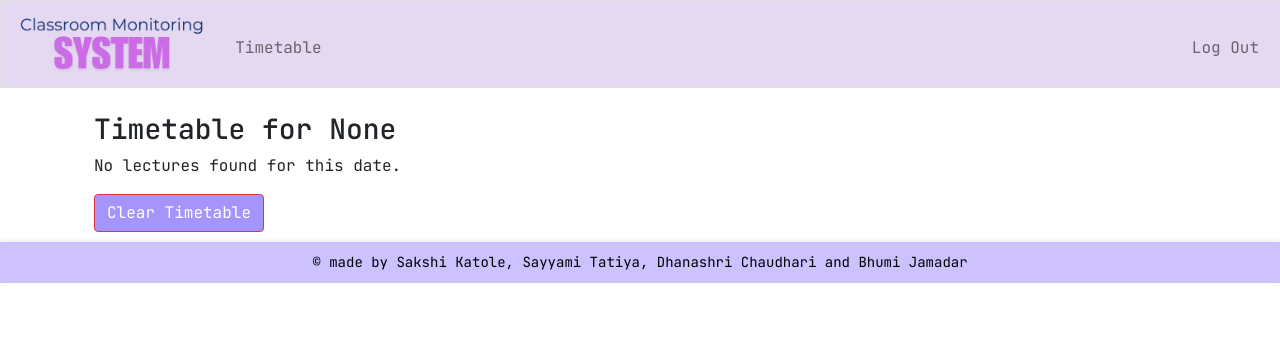
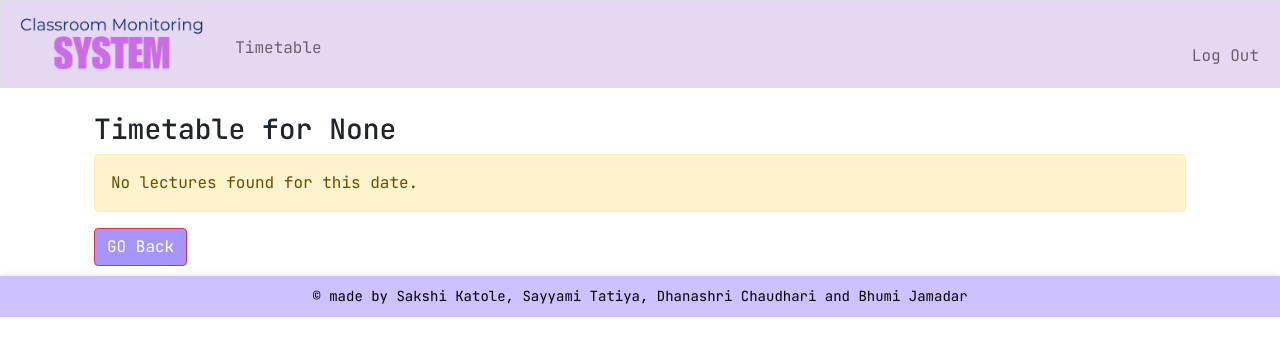
Before and after one commit to webcrafter011/Classroom-Monitoring-System, a Flask app: page /display_timetable in a window 1280 px wide. Shown: the top 356 px of the page. Run offline with Flask 3, Linux system fonts and the light colour scheme; the visitor is signed in with stand-in values (Sample User, id 1); some libraries are stand-ins or nearby versions.

Commit message:
version 1.0

```diff
--- a/app.py
+++ b/app.py
@@ -1,8 +1,9 @@
 import os
 from cs50 import SQL
 from datetime import date, datetime, timedelta
-from flask import Flask, flash, redirect, render_template, request, session, url_for
+from flask import Flask, flash, redirect, render_template, request, session
 from flask_session import Session
+from werkzeug.security import check_password_hash, generate_password_hash
 from helper import apology
 from functools import wraps
 from flask_mail import Mail, Message
@@ -42,7 +43,6 @@
         teacher_name TEXT NOT NULL,
         teacher_email TEXT NOT NULL,
         lecture_date DATE NOT NULL,
-        status TEXT DEFAULT 'Pending',
         created_at TIMESTAMP DEFAULT CURRENT_TIMESTAMP
     )
     """
@@ -61,23 +61,9 @@
 
 
 # Function to send email
-def send_email(
-    teacher_email, teacher_name, subject_name, lecture_time, lecture_id, lecture_date
-):
-    with app.app_context():
-        confirm_url = url_for(
-            "confirm_lecture",
-            lecture_id=lecture_id,
-            lecture_date=lecture_date,
-            _external=True,
-        )
-        cancel_url = url_for(
-            "cancel_lecture",
-            lecture_id=lecture_id,
-            lecture_date=lecture_date,
-            _external=True,
-        )
-
+# Function to send email
+def send_email(teacher_email, teacher_name, subject_name, lecture_time):
+    with app.app_context():  # Ensures this is within the app context
         msg = Message(
             "Lecture Status Confirmation",
             sender=app.config["MAIL_USERNAME"],
@@ -86,12 +72,11 @@
         msg.body = f"""
         Hello {teacher_name},
 
-        This is a reminder that you have a lecture for the subject '{subject_name}' scheduled at {lecture_time} on {lecture_date}.
+        This is a reminder that you have a lecture for the subject '{subject_name}' scheduled at {lecture_time}.
 
-        Please confirm whether the lecture will take place or if it will be canceled by clicking the links below:
+        Could you please confirm whether the lecture will take place or if it will be canceled?
 
-        Confirm Lecture: {confirm_url}
-        Cancel Lecture: {cancel_url}
+        Kindly respond at your earliest convenience.
 
         Thank you!
         """
@@ -102,7 +87,7 @@
 # Function to send emails to all teachers at their respective times
 def send_emails_for_day(selected_date):
     lectures = db.execute(
-        "SELECT id, teacher_email, teacher_name, subject_name, lecture_time FROM timetable WHERE lecture_date = ?",
+        "SELECT teacher_email, teacher_name, subject_name, lecture_time FROM timetable WHERE lecture_date = ?",
         selected_date,
     )
 
@@ -111,7 +96,6 @@
         teacher_name = lecture["teacher_name"]
         subject_name = lecture["subject_name"]
         lecture_time = lecture["lecture_time"]
-        lecture_id = lecture["id"]  # Get the lecture ID
 
         # Convert lecture_time to datetime
         now = datetime.now()
@@ -125,17 +109,11 @@
 
         # Schedule email sending at lecture time
         scheduler.add_job(
-            func=send_email,
+            func=lambda: send_email(
+                teacher_email, teacher_name, subject_name, lecture_time
+            ),
             trigger="date",
             run_date=lecture_datetime,
-            args=[
-                teacher_email,
-                teacher_name,
-                subject_name,
-                lecture_time,
-                lecture_id,
-                selected_date,
-            ],
         )
 
 
@@ -218,7 +196,7 @@
 def display_timetable():
     selected_date = request.args.get("date")
     lectures = db.execute(
-        "SELECT subject_name, lecture_time, teacher_name, teacher_email, status FROM timetable WHERE lecture_date = ?",
+        "SELECT subject_name, lecture_time, teacher_name, teacher_email FROM timetable WHERE lecture_date = ?",
         selected_date,
     )
     return render_template(
@@ -229,34 +207,16 @@
     )
 
 
-@app.route("/clear_timetable/<string:selected_date>", methods=["POST"])
+@app.route("/clear_timetable", methods=["POST"])
 @login_required
-def clear_timetable(selected_date):
-    # Remove all lectures for the selected date from the timetable
-    db.execute("DELETE FROM timetable WHERE lecture_date = ?", (selected_date,))
+def clear_timetable():
+    selected_date = request.form.get("selected_date")
+
+    # Delete all lectures for the selected date
+    db.execute("DELETE FROM timetable WHERE lecture_date = ?", selected_date)
 
     flash("Timetable cleared successfully!")
-    return redirect(url_for("display_timetable", date=selected_date))
-
-
-@app.route("/confirm_lecture/<int:lecture_id>/<string:lecture_date>")
-def confirm_lecture(lecture_id, lecture_date):
-    # Update the status of the lecture to 'Confirmed'
-    db.execute(
-        "UPDATE timetable SET status = ? WHERE id = ?", ("Confirmed", lecture_id)
-    )
-
-    flash("Lecture confirmed successfully!")
-    return redirect(url_for("display_timetable", date=lecture_date))
-
-
-@app.route("/cancel_lecture/<int:lecture_id>/<string:lecture_date>")
-def cancel_lecture(lecture_id, lecture_date):
-    # Update the status of the lecture to 'Canceled'
-    db.execute("UPDATE timetable SET status = ? WHERE id = ?", ("Canceled", lecture_id))
-
-    flash("Lecture canceled successfully!")
-    return redirect(url_for("display_timetable", date=lecture_date))
+    return redirect("/timetable")
 
 
 @app.route("/logout")
--- a/templates/display_timetable.html
+++ b/templates/display_timetable.html
@@ -17,8 +17,8 @@
                 <th>Lecture Time</th>
                 <th>Teacher's Name</th>
                 <th>Teacher's Email</th>
-                <th>Status</th> <!-- Status of the lecture -->
-                <th>Actions</th> <!-- Confirm/Cancel buttons -->
+                <th>Status</th>
+                <th>Actions</th>
             </tr>
         </thead>
         <tbody>
@@ -28,23 +28,21 @@
                 <td>{{ lecture.lecture_time }}</td>
                 <td>{{ lecture.teacher_name }}</td>
                 <td>{{ lecture.teacher_email }}</td>
-                <td>{{ lecture.status }}</td> <!-- Show lecture status -->
+                <td>
+                    {% if lecture.status is not none %}
+                    {{ lecture.status }}
+                    {% else %}
+                    Pending
+                    {% endif %}
+                </td>
 
                 <td>
                     {% if lecture.status == 'Pending' %}
-                    <!-- Confirm Button -->
                     <a href="{{ url_for('confirm_lecture', lecture_id=lecture.id, lecture_date=selected_date) }}"
-                        class="btn btn-success btn-sm">
-                        Confirm
-                    </a>
-
-                    <!-- Cancel Button -->
+                        class="btn btn-success btn-sm">Confirm</a>
                     <a href="{{ url_for('cancel_lecture', lecture_id=lecture.id, lecture_date=selected_date) }}"
-                        class="btn btn-danger btn-sm">
-                        Cancel
-                    </a>
+                        class="btn btn-danger btn-sm">Cancel</a>
                     {% else %}
-                    <!-- If already confirmed or canceled, disable buttons -->
                     <span class="text-muted">No further actions</span>
                     {% endif %}
                 </td>
@@ -53,16 +51,13 @@
         </tbody>
     </table>
     {% else %}
-    <!-- Message if no lectures are found for the date -->
-    <p>No lectures found for this date.</p>
+    <p class="alert alert-warning">No lectures found for this date.</p>
     {% endif %}
 
-    <!-- Clear timetable button -->
-    <form action="{{ url_for('clear_timetable', selected_date=selected_date) }}" method="POST" class="mt-3">
-        <button type="submit" class="btn btn-danger"
-            onclick="return confirm('Are you sure you want to clear the timetable for this date?');">
-            Clear Timetable
-        </button>
+    <form action="/clear_timetable" method="POST">
+        <input type="hidden" name="selected_date" value="{{ current_date }}">
+        <button type="submit" class="btn btn-danger">GO Back</button>
     </form>
+
 </div>
 {% endblock %}
--- a/templates/layout.html
+++ b/templates/layout.html
@@ -43,6 +43,7 @@
                 {% if session["user_id"] %}
                 <ul class="navbar-nav me-auto mt-2">
                     <li class="nav-item"><a class="nav-link" href="/timetable">Timetable</a></li>
+                    <li class="nav-item"><a class="nav-link"></li>
                 </ul>
                 <ul class="navbar-nav ms-auto mt-2">
                     <li class="nav-item"><a class="nav-link" href="/logout">Log Out</a></li>
@@ -59,7 +60,6 @@
     <main class="container">
         {% block main %}
         {% if session["user_id"] %}
-        <!-- <button><a href="/test_email">send testing email</a></button> -->
         <div class="container mt-5">
             <div class="row justify-content-center">
                 <div class="col-md-3">
@@ -75,7 +75,7 @@
                     </a>
                 </div>
                 <div class="col-md-3">
-                    <a href="/lectureStatus" class="text-decoration-none">
+                    <a href="/timetable" class="text-decoration-none">
                         <div class="card mb-4">
                             <img height="300px" src="/static/images/cardImages/second.png" class="card-img-top"
                                 alt="...">
@@ -90,7 +90,6 @@
         </div>
 
         {% else %}
-        <!-- Login requirement message -->
         <div class="card text-center mb-4">
             <div class="card-header">
                 Classroom Monitoring System
--- a/templates/login.html
+++ b/templates/login.html
@@ -10,8 +10,8 @@
         <div class="col-12 col-md-6 col-lg-4">
             <form action="/login" method="post">
                 <div class="mb-3">
-                    <input type="text" autocomplete="off" autofocus class="form-control" id="username"
-                        name="username" placeholder="Username">
+                    <input type="text" autocomplete="off" autofocus class="form-control" id="username" name="username"
+                        placeholder="Username">
                 </div>
                 <div class="mb-3">
                     <input type="password" autocomplete="off" class="form-control" id="password" name="password"
```
Also changed, not shown: templates/timetable.html (line endings or trailing spaces).
